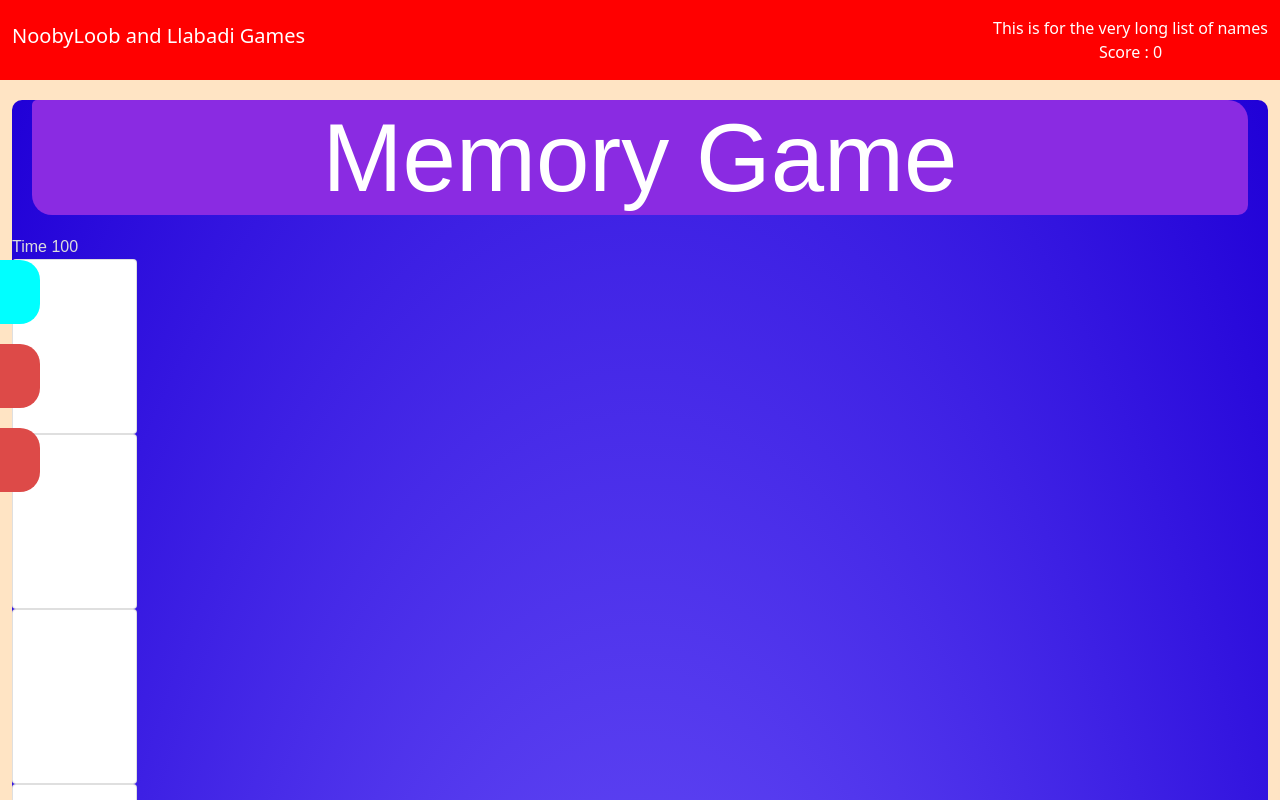
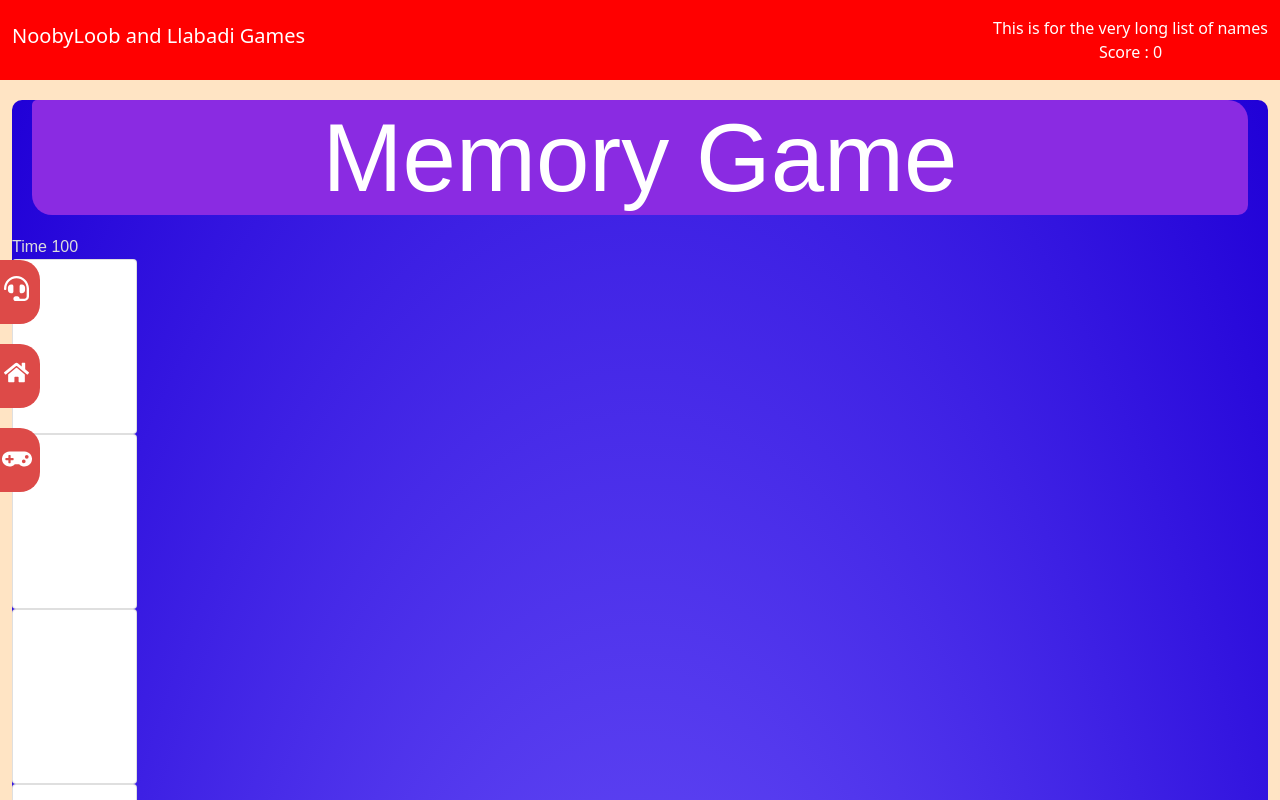
Before and after one commit to mohdLabadi/topics-project, a React (Create React App) app: page / in a window 1280 px wide. Shown: the top 800 px of the page. Built offline with nearby package versions, Linux system fonts and the light colour scheme.

Commit message:
side button done

```diff
--- a/src/App.css
+++ b/src/App.css
@@ -37,11 +37,6 @@ a{
   position: fixed;
   top: 30%;
 }
-#game-2s{
-
-  background-color: aqua;
-  color: black;
-}
 
 .icon{
   border-radius: 0px 20px 20px 0;
@@ -67,6 +62,45 @@ a{
   opacity: 1;
 }
 
+.icon .text{
+  display: flex;
+  flex-direction: row;
+  justify-content: space-between;
+}
+.icon .text .ic{
+ font-size: large;
+}
+.icon .text #game{
+  transform: translateX(-8px);
+}
+.icon .text #home{
+  transform: translateX(5px);
+}
+.icon .text #about-us{
+  transform: translateX(5px);
+}
+
+
+
+
+#show-games{
+  padding: 16px 0 16px 0;
+}
+.icon .all-games p{
+  margin: 0;
+  padding: 10px;
+  transition: 0.4s;
+}
+.icon .all-games p:hover{
+  color:  azure;
+  text-shadow: #DD4A48;
+  background-color: #ECB390;
+
+  text-shadow: 4px 4px 0px rgba(163, 163, 163, 0.36);
+}
+
+
+
 
 
 
--- a/src/App.js
+++ b/src/App.js
@@ -1,7 +1,7 @@
 import "./App.css";
 import { useState } from "react";
 import Hangman from "./options/Hangman";
-import { GiCardRandom } from "react-icons/gi";
+import { FaHome, FaGamepad,FaHeadset } from "react-icons/fa";
 import MemoryGame from "./options/MemoryGame";
 
 function App() {
@@ -19,28 +19,22 @@ function App() {
   const [games, setGames] = useState(false);
 
   let game;
-  let allgames ="";
+  let allgames = "";
 
-
- if(games == true){
+  if (games == true) {
     allgames = (
       <div className="all-games">
         <p>Memory Game</p>
+
         <p>Hangman</p>
       </div>
     );
- }
- else if(games == false){
+  } else if (games == false) {
     allgames = "";
   }
- function toggleAllGames(){
+  function toggleAllGames() {
     setGames(!games);
   }
-
-
-
-
-
 
   if (display == "logo") {
     //game = <img src="./Yal3ab.png" alt="Logo" className="img-fluid game" />;
@@ -95,17 +89,34 @@ function App() {
 
       {/* There will be the scores here */}
       <div className="icon-bar">
-        <div className="icon" id="game-2s">
-          <h5>score: {oneScore}</h5>
+        <div className="icon">
+          <div className="text">
+            <h5>Contact us </h5> <FaHeadset size={25} className="ic" id="about-us"></FaHeadset>
+          </div>
         </div>
         <div className="icon">
-          <h5>About Us</h5>
+          <div className="text">
+            <h5>Home </h5> <FaHome size={25} className="ic" id="home"></FaHome>
           </div>
-        <div className="icon">
-          <h5 onClick={(e) => {
+        </div>
+
+        <div
+          className="icon"
+          id="show-games"
+          onMouseEnter={(e) => {
             toggleAllGames();
-          }}>All games</h5>
+          }}
+          onMouseLeave={(e) => {
+            toggleAllGames();
+          }}
+        >
+          <div className="text">
+            <div className="contain">
+              <h5> Games</h5>
               {allgames}
+            </div>
+            <FaGamepad size={30} className="ic" id="game"></FaGamepad>
+          </div>
         </div>
       </div>
     </div>
```
Lines whose indentation alone changed are shown as unchanged.
